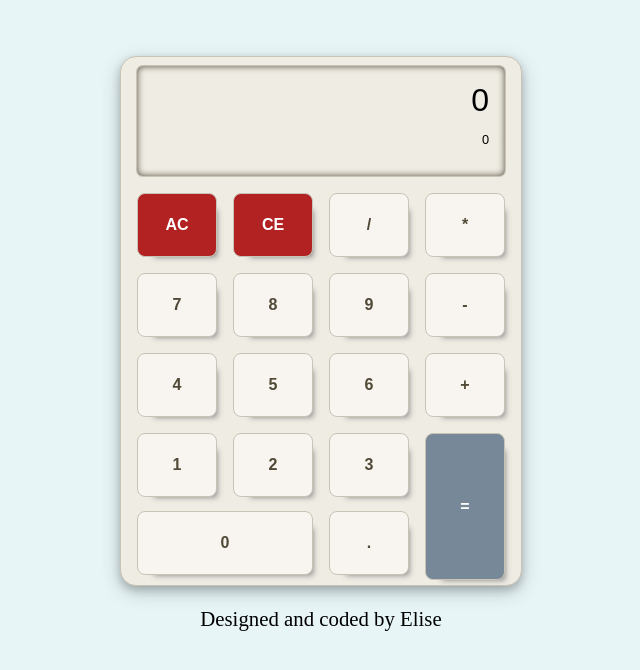
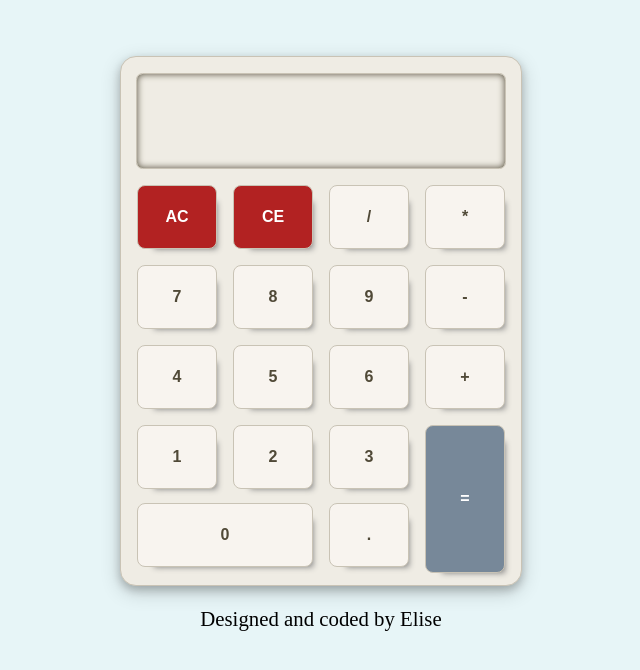
Before and after one commit to elisery/calculator-react, a React (Create React App) app: page / in a window 1280 px wide. Shown: the top 670 px of the page, without its empty margins (319-959 px from the left). Built offline with nearby package versions, Linux system fonts and the light colour scheme.

Commit message:
Add functionality for lower calculator display

```diff
--- a/src/components/App.jsx
+++ b/src/components/App.jsx
@@ -8,7 +8,7 @@ class App extends Component {
   constructor(props) {
     super(props);
     this.state = {
-      displayVal: [0],
+      displayVal: [''],
       displayOp: [],
       decimalFlag: false
     }
@@ -23,9 +23,7 @@ class App extends Component {
     } else if (val === 'CE') {
       this.clearEntry();
     } else if (this.isOperator(val)) {
-      /*
-      1. add to displayOp and clear display val
-      */
+      this.operationsDisplay(val);
     } else {
       this.mainDisplay(val);
     }
@@ -53,7 +51,6 @@ class App extends Component {
   mainDisplay(val) {
     /* Display values in main calc display */
     const displayArr = this.state.displayVal;
-    const displayOpArr = this.state.displayOp;
     /*
 
     */
@@ -70,8 +67,18 @@ class App extends Component {
     this.setState({ displayVal: displayArr });
   }
 
-  operationsDisplay() {
+  operationsDisplay(val) {
     /* Display values and operations in lower display */
+    /*
+    1. display the displayOp joined arr PLUS a the state of the displayVal
+    */
+    const newVal = this.state.displayVal.join('');
+    const opArr = this.state.displayOp;
+    opArr.push(newVal);
+    opArr.push(val);
+    this.setState({ displayOp: opArr });
+    this.setState({ displayVal: [0] });
+    console.log(this.state.displayOp);
   }
 
   allClear() {
@@ -89,7 +96,7 @@ class App extends Component {
     return(
       <div>
         <main className="main-layout main-shadow main-border">
-          <Display mainValue={displayVal}/>
+          <Display mainValue={displayVal} opValue={displayOp}/>
           <ButtonPad onButtonDisplayClick={this.buttonPress}/>
         </main>
         <Footer />
--- a/src/components/Display.jsx
+++ b/src/components/Display.jsx
@@ -1,14 +1,15 @@
 import React from "react";
 
 const Display = props => {
-  const { mainValue } = props;
+  const { mainValue, opValue } = props;
+  const operationsDisplay = opValue.concat(mainValue);
   const mainDisplayVal = mainValue.join('');
   return(
     <div className="display inside-border">
       {/* <input type="text" className="main" maxLength="21" value={mainDisplayVal} /> */}
       <p className="main" maxLength="21">{mainDisplayVal}</p>
       {/* <input type="text" className="calculations" maxLength="21"/> */}
-      <p className="calculations" maxLength="21">{mainDisplayVal}</p>
+      <p className="calculations" maxLength="21">{operationsDisplay}</p>
     </div>
   )
 
```
